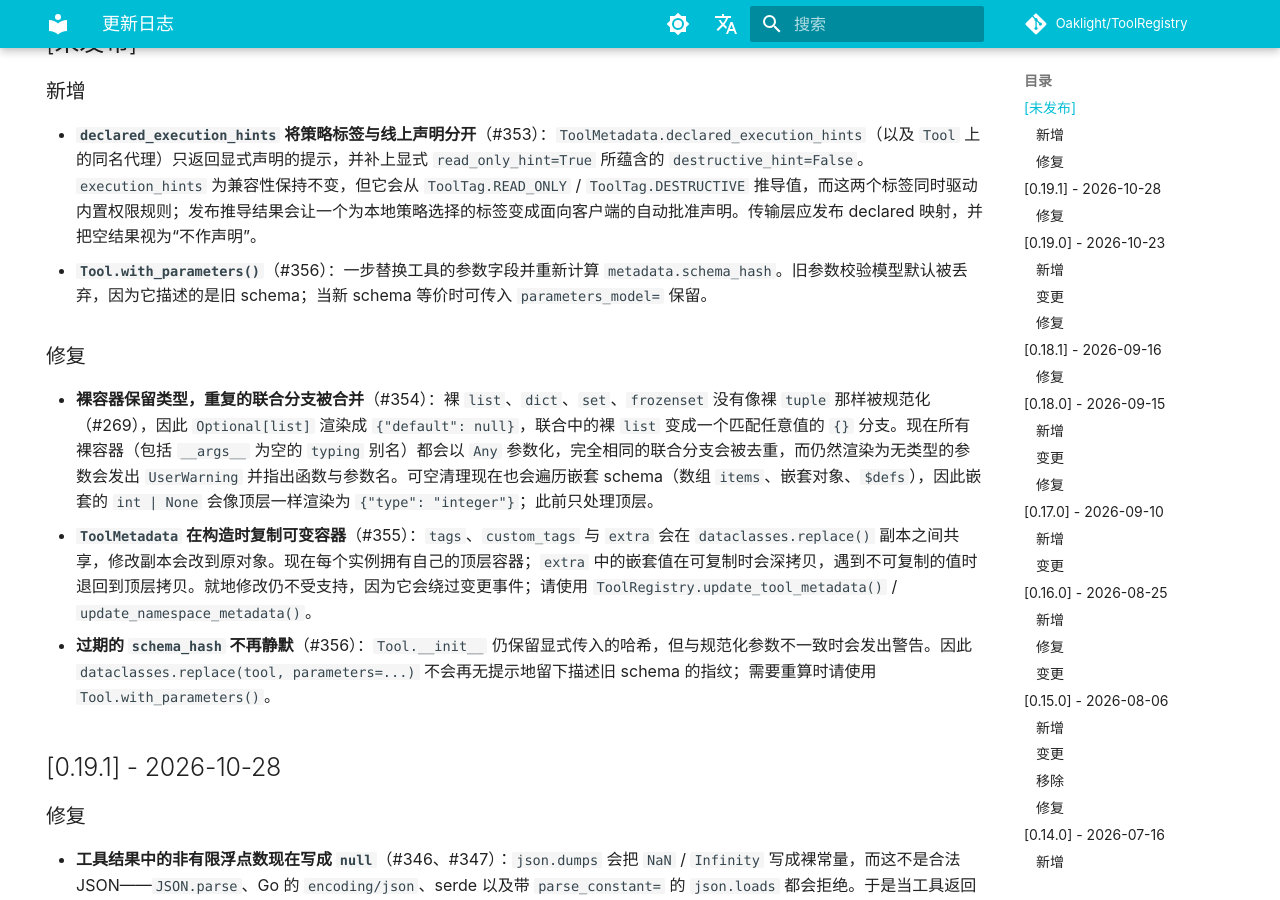
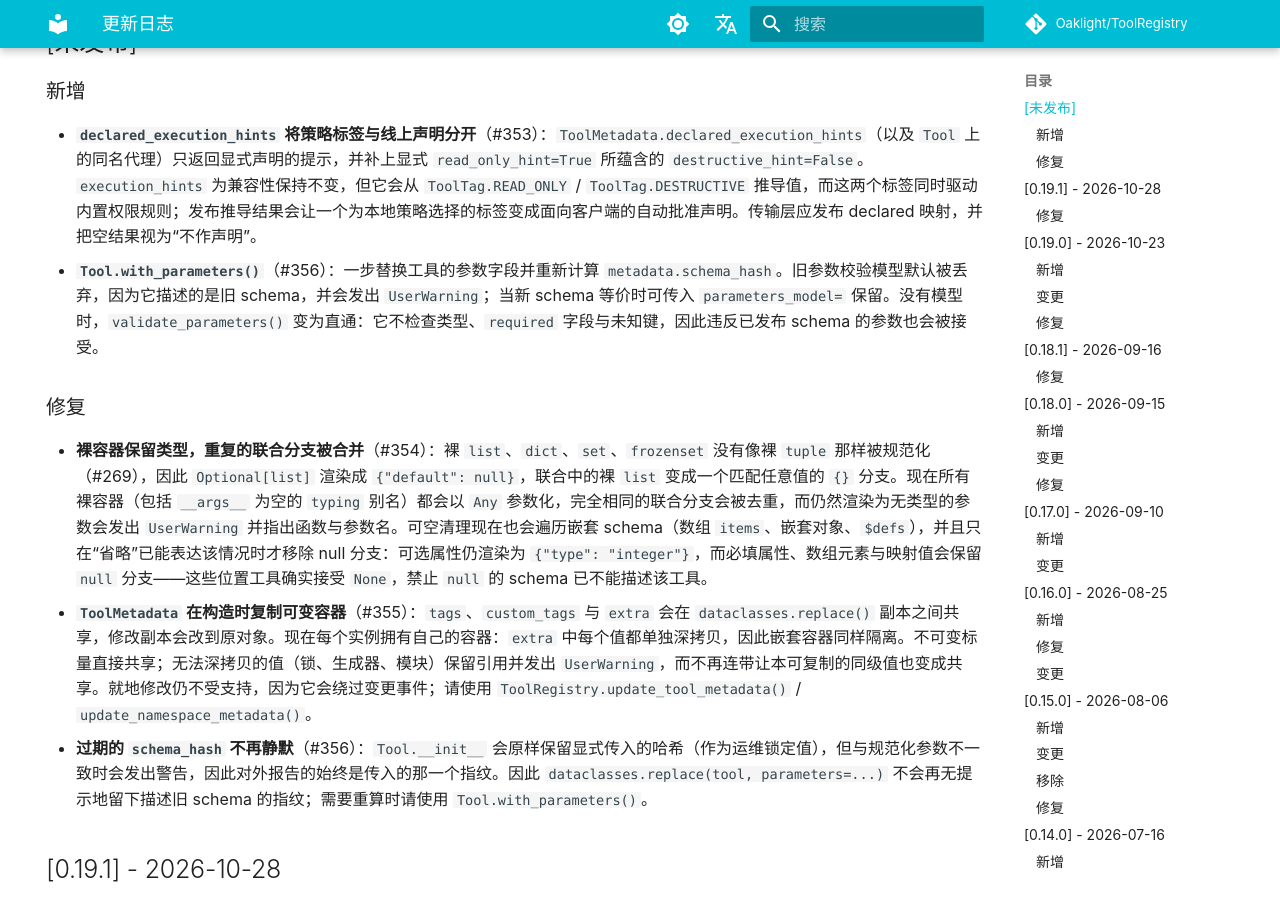
Before and after one commit to Oaklight/ToolRegistry, an MkDocs documentation site: the page built from docs/changelog.md, in a window 1280 px wide and 900 px high, scrolled down 310 px. Built offline with MkDocs 1.6.1 and Material for MkDocs 9.7.7, drawn with Linux system fonts in a browser that asks for light colours; some web fonts are replaced; comment, search, counter and statistics services are not loaded.

Commit message:
docs: 可空分支、extra 逐值拷贝与固定哈希

```diff
--- a/docs/changelog.md
+++ b/docs/changelog.md
@@ -19,13 +19,13 @@ hide:
 ### 新增
 
 - **`declared_execution_hints` 将策略标签与线上声明分开**（#353）：`ToolMetadata.declared_execution_hints`（以及 `Tool` 上的同名代理）只返回显式声明的提示，并补上显式 `read_only_hint=True` 所蕴含的 `destructive_hint=False`。`execution_hints` 为兼容性保持不变，但它会从 `ToolTag.READ_ONLY` / `ToolTag.DESTRUCTIVE` 推导值，而这两个标签同时驱动内置权限规则；发布推导结果会让一个为本地策略选择的标签变成面向客户端的自动批准声明。传输层应发布 declared 映射，并把空结果视为“不作声明”。
-- **`Tool.with_parameters()`**（#356）：一步替换工具的参数字段并重新计算 `metadata.schema_hash`。旧参数校验模型默认被丢弃，因为它描述的是旧 schema；当新 schema 等价时可传入 `parameters_model=` 保留。
+- **`Tool.with_parameters()`**（#356）：一步替换工具的参数字段并重新计算 `metadata.schema_hash`。旧参数校验模型默认被丢弃，因为它描述的是旧 schema，并会发出 `UserWarning`；当新 schema 等价时可传入 `parameters_model=` 保留。没有模型时，`validate_parameters()` 变为直通：它不检查类型、`required` 字段与未知键，因此违反已发布 schema 的参数也会被接受。
 
 ### 修复
 
-- **裸容器保留类型，重复的联合分支被合并**（#354）：裸 `list`、`dict`、`set`、`frozenset` 没有像裸 `tuple` 那样被规范化（#269），因此 `Optional[list]` 渲染成 `{"default": null}`，联合中的裸 `list` 变成一个匹配任意值的 `{}` 分支。现在所有裸容器（包括 `__args__` 为空的 `typing` 别名）都会以 `Any` 参数化，完全相同的联合分支会被去重，而仍然渲染为无类型的参数会发出 `UserWarning` 并指出函数与参数名。可空清理现在也会遍历嵌套 schema（数组 `items`、嵌套对象、`$defs`），因此嵌套的 `int | None` 会像顶层一样渲染为 `{"type": "integer"}`；此前只处理顶层。
-- **`ToolMetadata` 在构造时复制可变容器**（#355）：`tags`、`custom_tags` 与 `extra` 会在 `dataclasses.replace()` 副本之间共享，修改副本会改到原对象。现在每个实例拥有自己的顶层容器；`extra` 中的嵌套值在可复制时会深拷贝，遇到不可复制的值时退回到顶层拷贝。就地修改仍不受支持，因为它会绕过变更事件；请使用 `ToolRegistry.update_tool_metadata()` / `update_namespace_metadata()`。
-- **过期的 `schema_hash` 不再静默**（#356）：`Tool.__init__` 仍保留显式传入的哈希，但与规范化参数不一致时会发出警告。因此 `dataclasses.replace(tool, parameters=...)` 不会再无提示地留下描述旧 schema 的指纹；需要重算时请使用 `Tool.with_parameters()`。
+- **裸容器保留类型，重复的联合分支被合并**（#354）：裸 `list`、`dict`、`set`、`frozenset` 没有像裸 `tuple` 那样被规范化（#269），因此 `Optional[list]` 渲染成 `{"default": null}`，联合中的裸 `list` 变成一个匹配任意值的 `{}` 分支。现在所有裸容器（包括 `__args__` 为空的 `typing` 别名）都会以 `Any` 参数化，完全相同的联合分支会被去重，而仍然渲染为无类型的参数会发出 `UserWarning` 并指出函数与参数名。可空清理现在也会遍历嵌套 schema（数组 `items`、嵌套对象、`$defs`），并且只在“省略”已能表达该情况时才移除 null 分支：可选属性仍渲染为 `{"type": "integer"}`，而必填属性、数组元素与映射值会保留 `null` 分支——这些位置工具确实接受 `None`，禁止 `null` 的 schema 已不能描述该工具。
+- **`ToolMetadata` 在构造时复制可变容器**（#355）：`tags`、`custom_tags` 与 `extra` 会在 `dataclasses.replace()` 副本之间共享，修改副本会改到原对象。现在每个实例拥有自己的容器：`extra` 中每个值都单独深拷贝，因此嵌套容器同样隔离。不可变标量直接共享；无法深拷贝的值（锁、生成器、模块）保留引用并发出 `UserWarning`，而不再连带让本可复制的同级值也变成共享。就地修改仍不受支持，因为它会绕过变更事件；请使用 `ToolRegistry.update_tool_metadata()` / `update_namespace_metadata()`。
+- **过期的 `schema_hash` 不再静默**（#356）：`Tool.__init__` 会原样保留显式传入的哈希（作为运维锁定值），但与规范化参数不一致时会发出警告，因此对外报告的始终是传入的那一个指纹。因此 `dataclasses.replace(tool, parameters=...)` 不会再无提示地留下描述旧 schema 的指纹；需要重算时请使用 `Tool.with_parameters()`。
 
 
 ## [0.19.1] - 2026-10-28
```
Also changed, not shown: docs/api/core/tool.md (+3 -3 lines).
